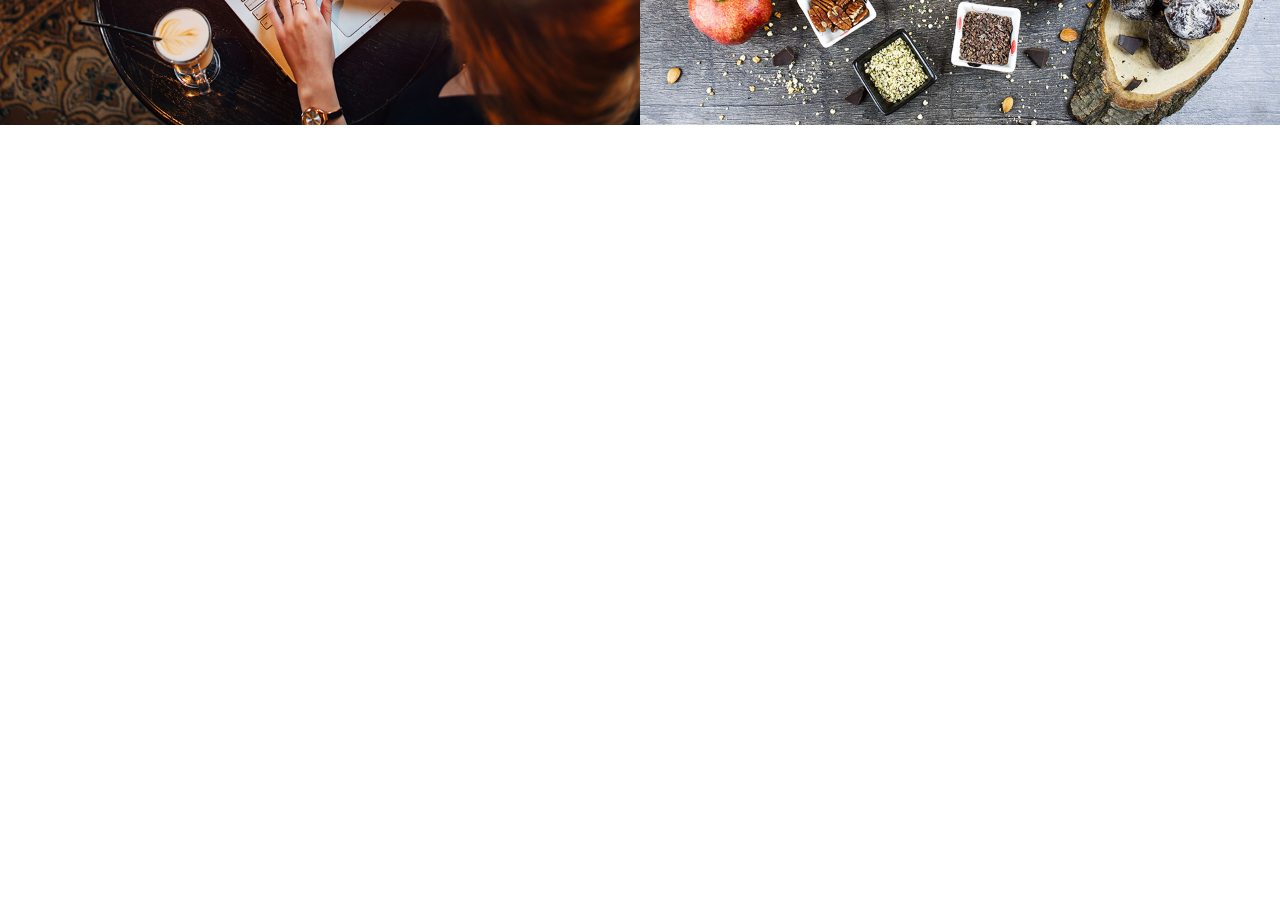
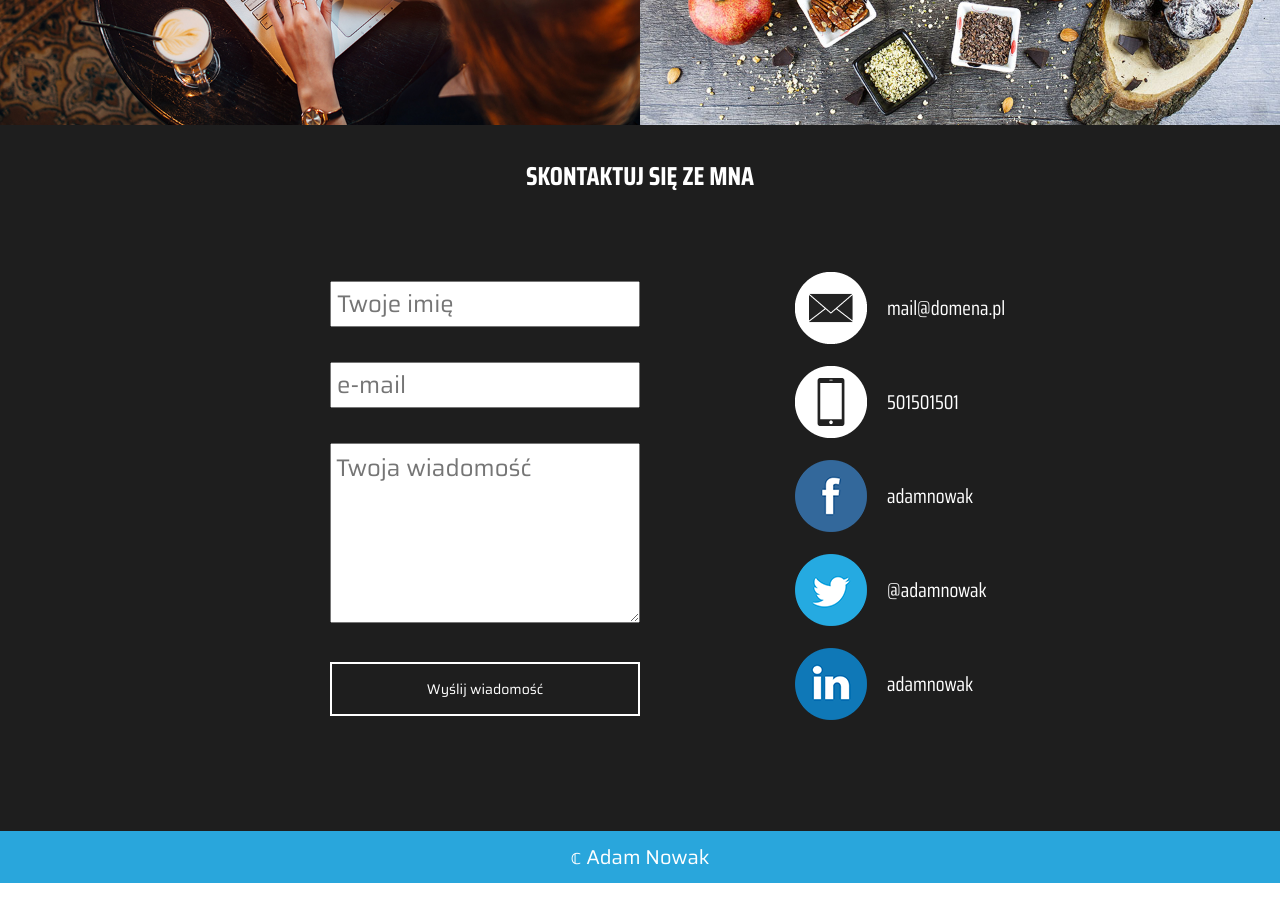
Before and after one commit to ksiezy/Web_Dev, a plain HTML site: page index.html in a window 1280 px wide. Shown: the part 4540-5461 px from the top of the page. After the commit the page ends 5423 px from the top, so only its background shows below. Drawn offline with Linux system fonts and the light colour scheme; files whose address does not match are found by name.

Commit message:
last section

```diff
--- a/index.html
+++ b/index.html
@@ -99,7 +99,35 @@
             <p>Jeść owoce i warzywa</p>
         </div>
     </section>
-    <section></section>
-    <footer></footer>
+    <section class="contact clearfix">
+        <h1>Skontaktuj się ze mna</h1>
+        <div class="wrap clearfix">
+            <form action="">
+                <input type="text" placeholder="Twoje imię" name="" id="">
+                <input type="text" placeholder="e-mail" name="" id="">
+                <textarea name="" placeholder="Twoja wiadomość" id="" cols="30" rows="10"></textarea>
+                <button>Wyślij wiadomość</button>
+            </form>
+        </div>
+        <div class="socials clearfix">
+            <div class="social clearfix">
+                <img src="images/contact1.png" alt=""><span>mail@domena.pl</span>
+            </div>
+            <div class="social clearfix">
+                <img src="images/contact2.png" alt=""><span>501501501</span>
+            </div>
+            <div class="social clearfix">
+                <img src="images/contact3.png" alt=""><span>adamnowak</span>
+            </div>
+            <div class="social clearfix">
+                <img src="images/contact4.png" alt=""><span>@adamnowak</span>
+            </div>
+            <div class="social clearfix">
+                <img src="images/contact5.png" alt=""><span>adamnowak</span>
+            </div>
+        </div>
+
+    </section>
+    <footer>&copf; Adam Nowak</footer>
 </body>
 </html>
--- a/style.css
+++ b/style.css
@@ -469,10 +469,6 @@ header button {
 
 }
 
-footer {
-    min-height: 100vh;
-}
-
 /* Sekcja slogan */
 .slogan {
     text-align: center;
@@ -610,6 +606,7 @@ footer {
             height: 45vh;
         }
 }
+
 @media (min-width:768px) {
      .hobby h1 {
         font-family: 'Saira Condensed', sans-serif;
@@ -621,7 +618,7 @@ footer {
     .hobby .item p {
         font-family: 'Saira', sans-serif;
         font-size: 30px;
-        padding: 15px o;
+        padding: 15px 0;
 
         }
 }
@@ -655,3 +652,137 @@ footer {
 
     }
 }
+/* sekcja contact */
+.contact {
+    background-color: #1e1e1e;
+    padding: 30px 20px;
+
+}.contact h1 {
+    color: white;
+    font-family:'Saira Condensed';
+    font-size: 26px;
+    text-transform: uppercase;
+    margin-bottom: 15px;
+    text-align: center;
+}
+.contact .wrap {
+    padding-top: 20px;
+    max-width: 1024px;
+    margin: 0 auto;
+}
+.contact input,
+.contact button,
+.contact textarea {
+    width: 100%;
+    margin-bottom: 25px;
+    font-family: 'Saira';
+    font-size: 12px;
+    padding: 5px;
+}
+.contact input {
+    height: 36px;
+}
+
+.contact textarea {
+    height: 120px;
+}
+
+.contact button {
+    line-height: 40px;
+    font-size: 14px;
+    background-color: #1e1e1e;
+    color: white;
+    border: 2px solid white;
+}
+.contact .socials {
+    padding-top: 20px;
+    font-size: 0;
+
+}
+.contact .social {
+    padding-top: 10px 0;
+    color: white;
+    font-family: 'Saira Condensed';
+
+}
+.contact .socials img {
+    float: left;
+}
+.contact .socials span {
+    line-height: 72px;
+    padding-left: 20px;
+    float: left;
+    font-size: 20px;
+
+}
+ @media (min-width:533px) {
+    .contact .social {
+        display: inline-block;
+        width: 50%;
+    }
+
+}
+@media (min-width:1024px) {
+    .contact {
+        display: inline-block;
+        width: 100%;
+
+    }
+    .contact form,
+    .contact .socials {
+        float: right;
+        width: 50%;
+        padding: 50px 0;
+
+    }
+    .contact .wrap {
+        padding-top:20px;
+        max-width: 1024px;
+        margin: 0 auto;
+        float: left;
+        width: 50%;
+
+    }
+    .contact .social {
+        display: block;
+        width: 50%;
+        margin: 0 auto;
+        padding: 11px 0px;
+    }
+    .contact input,
+    .contact button,
+    .contact textarea {
+        margin-bottom: 35px;
+    }
+    .contact input {
+        height: 46px;
+        padding: 5px;
+        font-size: 24px;
+    }
+
+    .contact textarea {
+        height: 180px;
+        font-size: 24px;
+    }
+
+    .contact button {
+        line-height: 40px;
+        font-size: 14px;
+        background-color: #1e1e1e;
+        color: white;
+        border: 2px solid white;
+        transition: 0.3s;
+    }
+    .contact button:hover {
+        color:black;
+        background-color: #fff;
+    }
+}
+footer {
+    background-color:#29a6dc;
+    color: white;
+    font-family:'Saira';
+    text-align: center;
+    font-size: 20px;
+    padding: 10px;
+}
```
